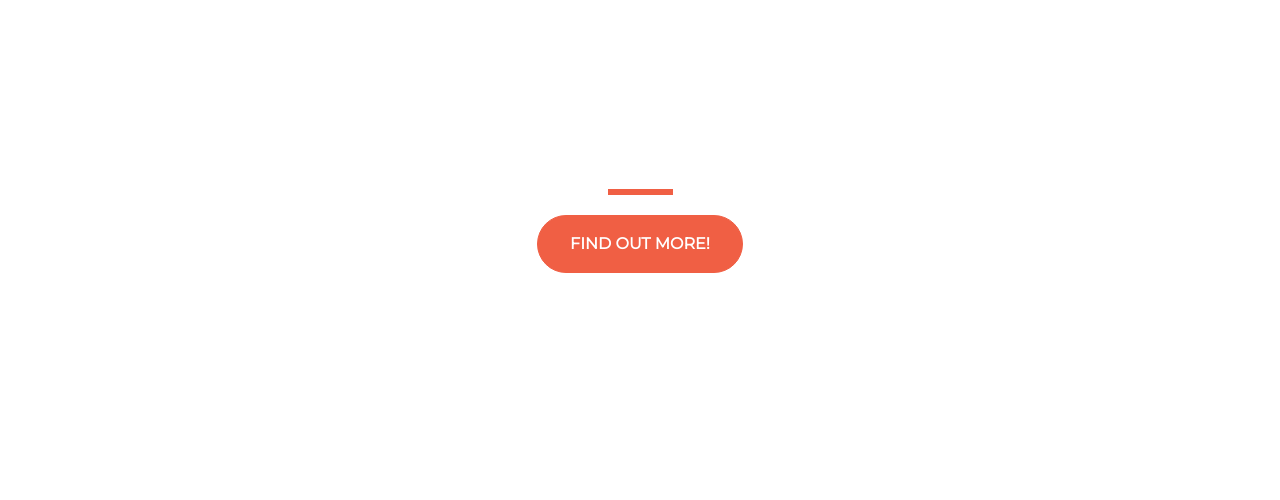
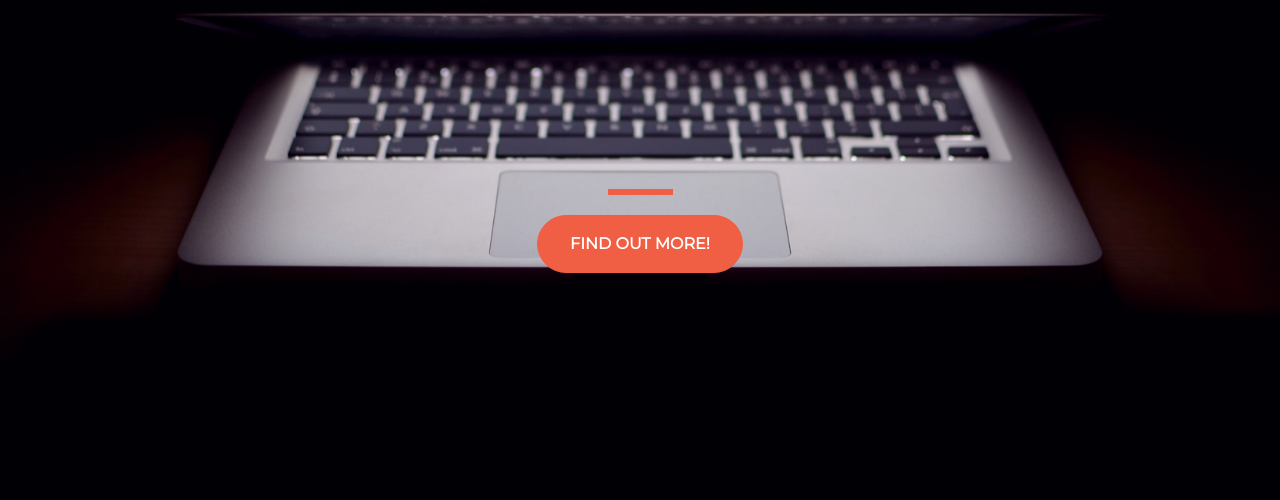
Before and after one commit to xKatsuoo/landing-page, a plain HTML site: page index.html in a window 1280 px wide. Shown: the part 300-800 px from the top of the page. Drawn offline with nearby package versions, Linux system fonts and the light colour scheme.

Commit message:
Update style.css

```diff
--- a/style.css
+++ b/style.css
@@ -3,7 +3,7 @@ html {
   width: 100%;
   height: 100%;
   font-family: 'Montserrat', sans-serif;
-  background: url(/startup-landing-page/header.jpg) no-repeat center center fixed;
+  background: url(header.jpg) no-repeat center center fixed;
   -webkit-background-size: cover;
   -moz-background-size: cover;
   -o-background-size: cover;
```
